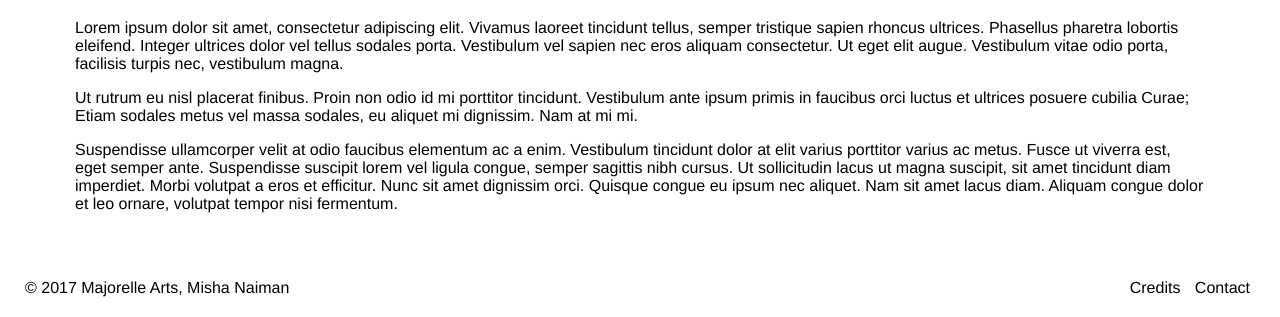
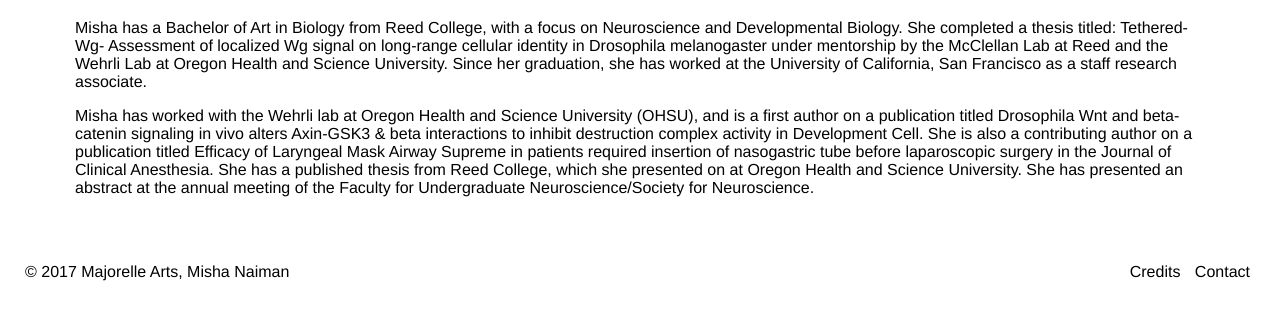
Before and after one commit to nyscherm/misha-staging, a plain HTML site: page science.html in a window 1280 px wide. Shown: the part 799-1116 px from the top of the page. Drawn offline with nearby package versions, Linux system fonts and the light colour scheme.

Commit message:
Update science.html

```diff
--- a/science.html
+++ b/science.html
@@ -15,13 +15,11 @@
 			<div class="content">
 				<h1>Science</h1>
 				<p>
-					Lorem ipsum dolor sit amet, consectetur adipiscing elit. Vivamus laoreet tincidunt tellus, semper tristique sapien rhoncus ultrices. Phasellus pharetra lobortis eleifend. Integer ultrices dolor vel tellus sodales porta. Vestibulum vel sapien nec eros aliquam consectetur. Ut eget elit augue. Vestibulum vitae odio porta, facilisis turpis nec, vestibulum magna.
+					Misha has a Bachelor of Art in Biology from Reed College, with a focus on Neuroscience and Developmental Biology. She completed a thesis titled: Tethered-Wg- Assessment of localized Wg signal on long-range cellular identity in Drosophila melanogaster  under mentorship by the McClellan Lab at Reed and the Wehrli Lab at Oregon Health and Science University. Since her graduation, she has worked at the University of California, San Francisco as a staff research associate.
 				</p>
 				<p>
-					Ut rutrum eu nisl placerat finibus. Proin non odio id mi porttitor tincidunt. Vestibulum ante ipsum primis in faucibus orci luctus et ultrices posuere cubilia Curae; Etiam sodales metus vel massa sodales, eu aliquet mi dignissim. Nam at mi mi.
-				</p>
-				<p>
-					Suspendisse ullamcorper velit at odio faucibus elementum ac a enim. Vestibulum tincidunt dolor at elit varius porttitor varius ac metus. Fusce ut viverra est, eget semper ante. Suspendisse suscipit lorem vel ligula congue, semper sagittis nibh cursus. Ut sollicitudin lacus ut magna suscipit, sit amet tincidunt diam imperdiet. Morbi volutpat a eros et efficitur. Nunc sit amet dignissim orci. Quisque congue eu ipsum nec aliquet. Nam sit amet lacus diam. Aliquam congue dolor et leo ornare, volutpat tempor nisi fermentum.
+
+Misha has worked with the Wehrli lab at Oregon Health and Science University (OHSU), and is a first author on a publication titled Drosophila Wnt and beta-catenin signaling in vivo alters Axin-GSK3 & beta interactions to inhibit destruction complex activity in Development Cell.  She is also a contributing author on a publication titled Efficacy of Laryngeal Mask Airway Supreme in patients required insertion of nasogastric tube before laparoscopic surgery  in the Journal of Clinical Anesthesia.  She has a published thesis from Reed College, which she presented on at Oregon Health and Science University.  She has presented an abstract at the annual meeting of the Faculty for Undergraduate Neuroscience/Society for Neuroscience.
 				</p>
 			</div>
 		</div>
```
